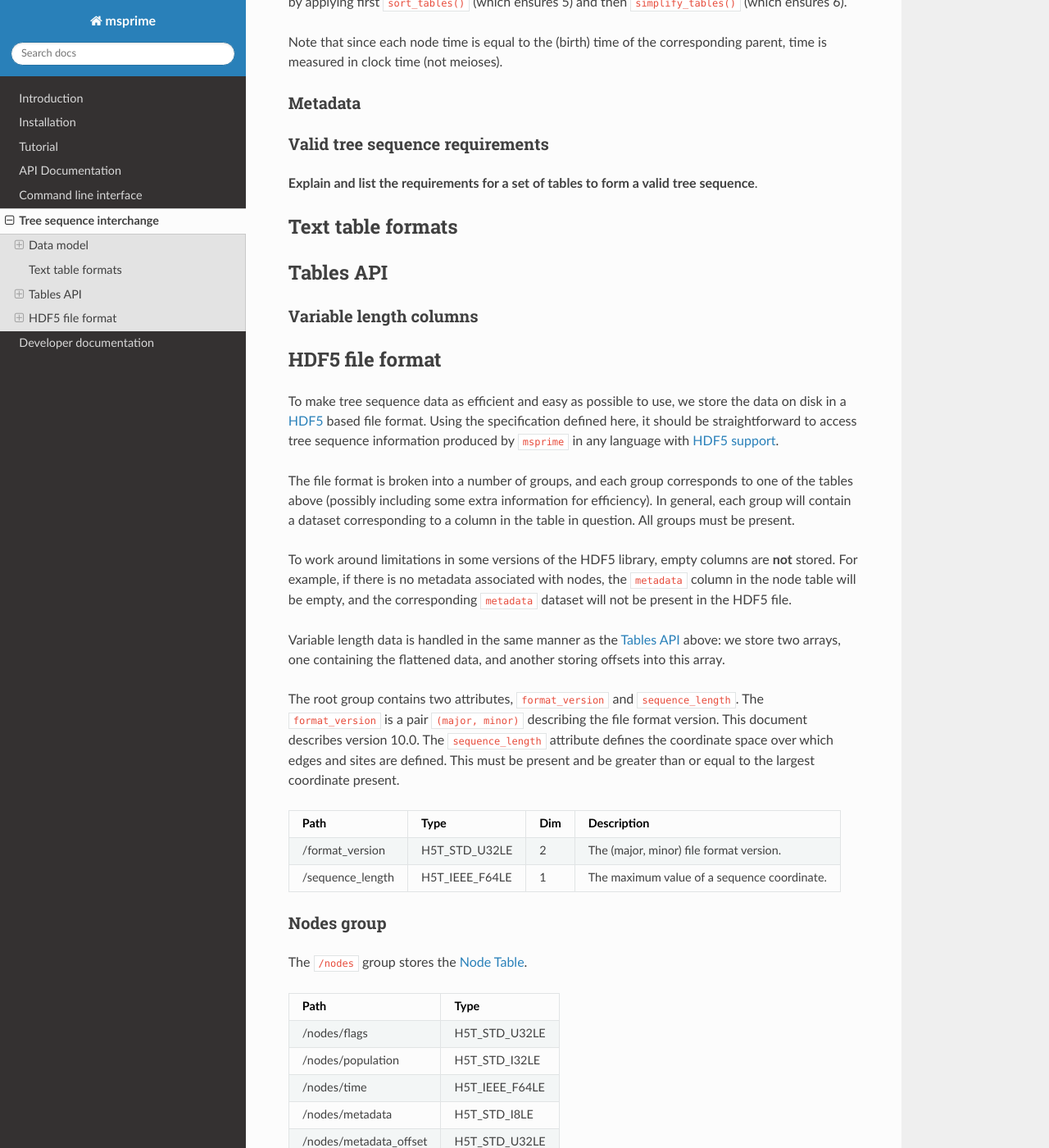
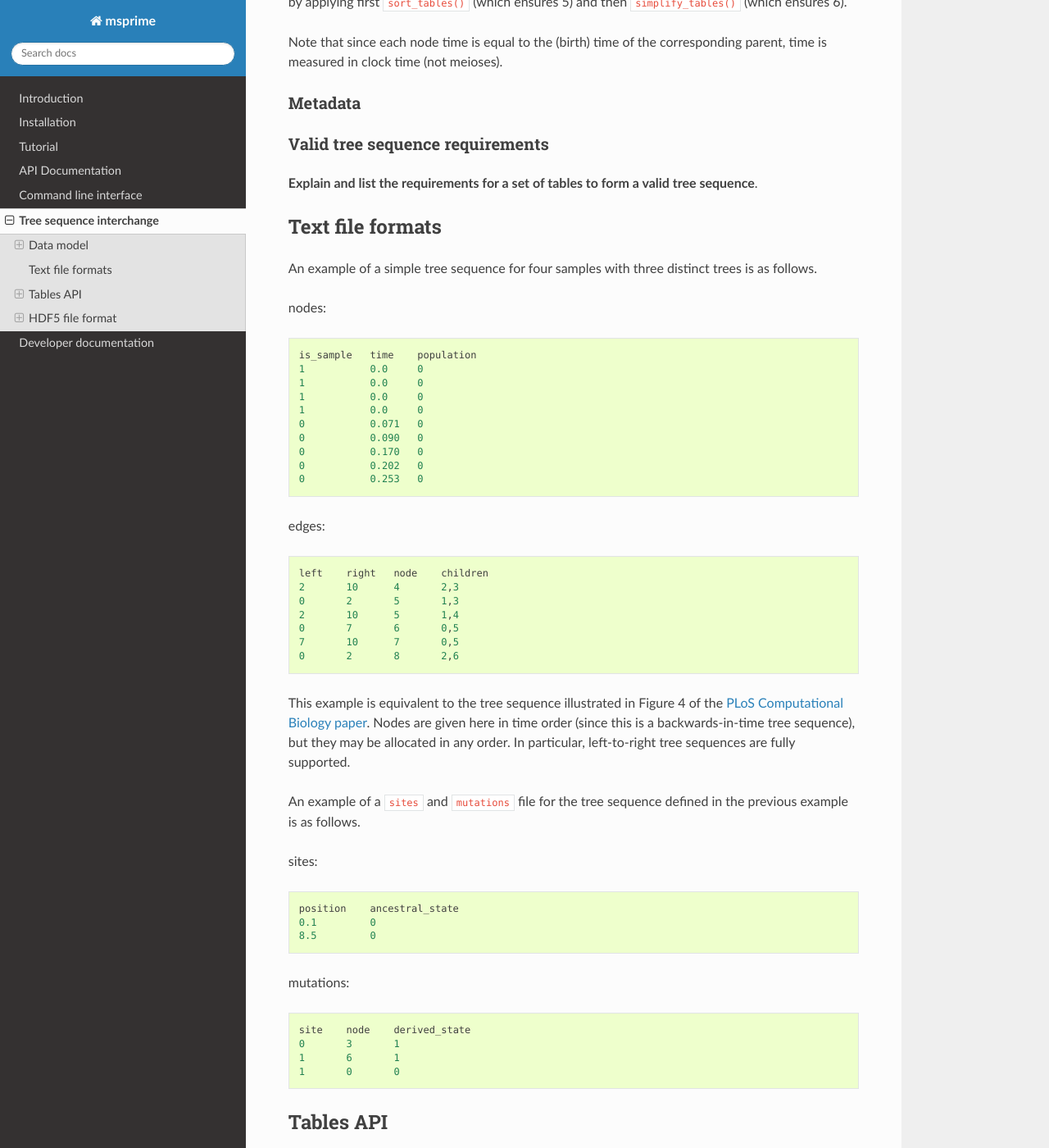
Before and after one commit to tskit-dev/msprime, a Sphinx documentation site: the page built from docs/interchange.rst, in a window 1280 px wide and 1400 px high, scrolled down 5363 px. Shown: the whole window at 82% size. Built offline with Sphinx 7.4.7 and the Read the Docs theme 2.0.0, drawn with Linux system fonts in a browser that asks for light colours; the version number could not be read and is left out; some of the changed text lies outside the part shown.

```diff
--- a/docs/interchange.rst
+++ b/docs/interchange.rst
@@ -13,7 +13,7 @@ genealogical data to and from the msprime API. We begin by defining
 the basic concepts that we need and the structure of the tables in the
 `Data model`_ section. We then describe the tabular text formats that can
 be used as simple interchange mechanism for small amounts of data in the
-`Text table formats`_ section. The `Tables API`_ section then describes
+`Text file formats`_ section. The `Tables API`_ section then describes
 the efficient Python API for table interchange using numpy arrays. Finally,
 we describe the HDF5-based file format using by msprime to efficiently
 store tree sequences in the `HDF5 file format`_ section.
@@ -324,9 +324,62 @@ Valid tree sequence requirements
 sequence**.
 
 
-******************
-Text table formats
-******************
+.. _sec-text-file-format:
+
+*****************
+Text file formats
+*****************
+
+
+An example of a simple tree sequence for four samples with
+three distinct trees is as follows.
+
+nodes::
+
+    is_sample   time    population
+    1           0.0     0
+    1           0.0     0
+    1           0.0     0
+    1           0.0     0
+    0           0.071   0
+    0           0.090   0
+    0           0.170   0
+    0           0.202   0
+    0           0.253   0
+
+edges::
+
+    left    right   node    children
+    2       10      4       2,3
+    0       2       5       1,3
+    2       10      5       1,4
+    0       7       6       0,5
+    7       10      7       0,5
+    0       2       8       2,6
+
+
+This example is equivalent to the tree sequence illustrated in Figure 4 of
+the `PLoS Computational Biology paper
+<http://dx.doi.org/10.1371/journal.pcbi.1004842>`_. Nodes are given here in
+time order (since this is a backwards-in-time tree sequence), but they may
+be allocated in any order. In particular, left-to-right tree sequences are
+fully supported.
+
+An example of a ``sites`` and ``mutations`` file for the tree sequence
+defined in the previous example is as follows.
+
+sites::
+
+    position    ancestral_state
+    0.1         0
+    8.5         0
+
+mutations::
+
+    site    node    derived_state
+    0       3       1
+    1       6       1
+    1       0       0
 
 
 .. _sec-tables-api:
```
Also changed, not shown: docs/api.rst (+41 -4 lines), 3 other files.
